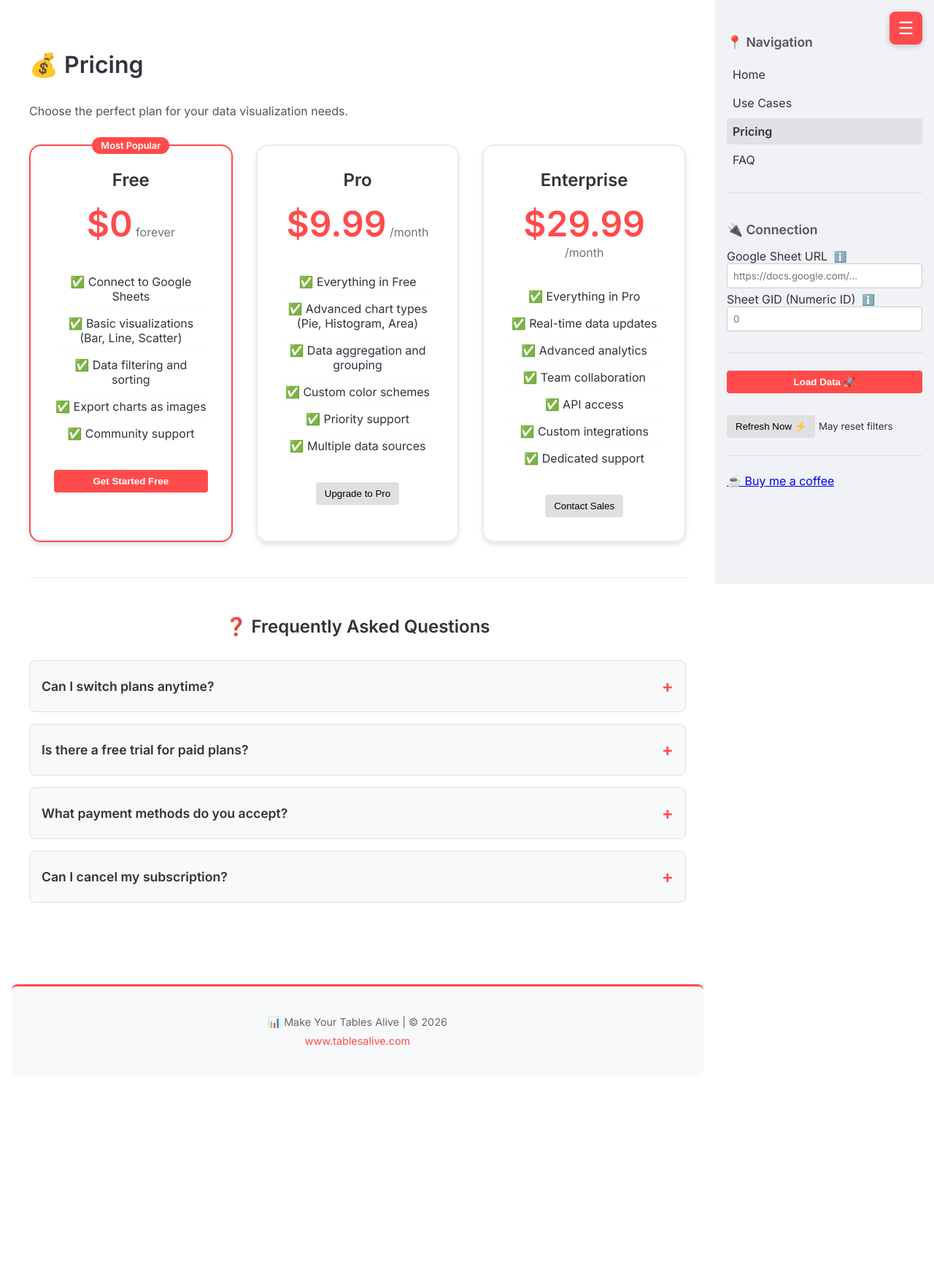
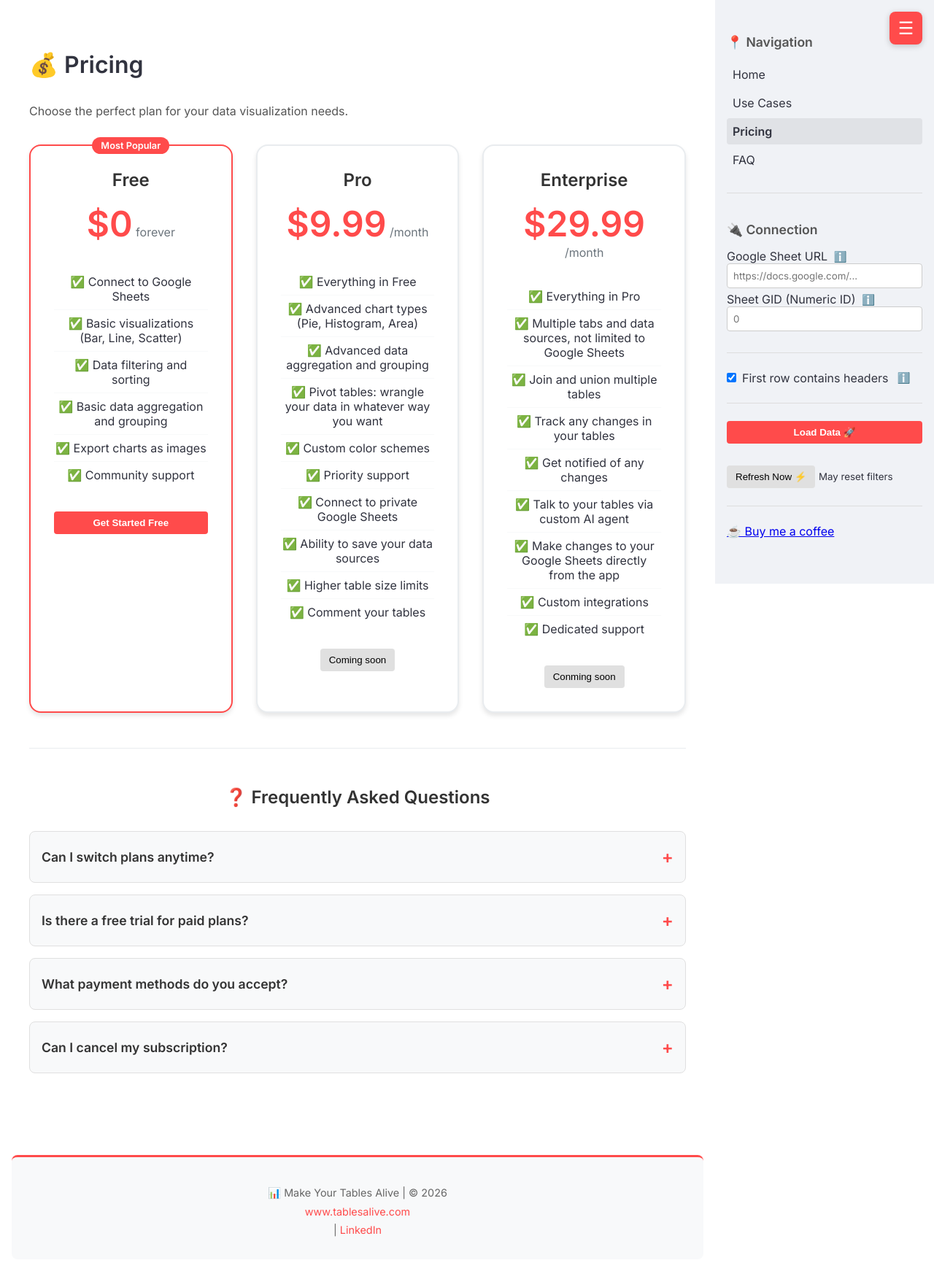
Before and after one commit to a-kravets/tables-alive, a FastAPI app: page /pricing in a window 1280 px wide. Shown: the whole page at 73% size. Before the commit the page ends 1433 px from the top, so only its background shows below. Run offline with FastAPI, Linux system fonts and the light colour scheme; some libraries are stand-ins or nearby versions.

Commit message:
updating frontend

```diff
--- a/frontend/static/css/style.css
+++ b/frontend/static/css/style.css
@@ -587,6 +587,7 @@ th {
     display: grid;
     grid-template-columns: repeat(3, 1fr);
     gap: 0.75rem;
+    grid-auto-flow: row;
 }
 
 .control-row {
--- a/frontend/static/js/main.js
+++ b/frontend/static/js/main.js
@@ -46,6 +46,7 @@ document.addEventListener("DOMContentLoaded", () => {
     // DOM Elements
     const inputUrl = document.getElementById("sheet_url");
     const inputGid = document.getElementById("gid_input");
+    const checkboxHeaders = document.getElementById("has_headers");
     const btnRefresh = document.getElementById("refresh-btn");
     const divInitial = document.getElementById("initial-state");
     const divLoading = document.getElementById("loading-state");
@@ -152,6 +153,45 @@ document.addEventListener("DOMContentLoaded", () => {
     let columnOrder = [];
     let dataTypesConfig = {}; // { columnName: { type: 'string'|'number'|'date', numberFormat: 'int'|'float', decimals: 2 } }
 
+    // URL Parsing Functions
+    function extractGidFromUrl(url) {
+        if (!url) return null;
+
+        try {
+            // Check for gid in query parameters first
+            const urlObj = new URL(url);
+            const gidParam = urlObj.searchParams.get('gid');
+            if (gidParam) return gidParam;
+
+            // Check for gid in hash fragment
+            if (urlObj.hash && urlObj.hash.includes('gid=')) {
+                const hashParams = new URLSearchParams(urlObj.hash.substring(1));
+                return hashParams.get('gid');
+            }
+
+            // Check for gid in the URL string directly (fallback for various formats)
+            const gidMatch = url.match(/[?&]gid=([^&#]+)/);
+            if (gidMatch) return gidMatch[1];
+
+            return null;
+        } catch (e) {
+            // Fallback: try regex on the raw URL string
+            const gidMatch = url.match(/[?&]gid=([^&#]+)/);
+            if (gidMatch) return gidMatch[1];
+
+            console.warn('Error parsing URL:', e);
+            return null;
+        }
+    }
+
+    function updateGidFromUrl() {
+        const url = inputUrl.value;
+        const extractedGid = extractGidFromUrl(url);
+        if (extractedGid && (!inputGid.value || inputGid.value !== extractedGid)) {
+            inputGid.value = extractedGid;
+        }
+    }
+
     // State Persistence Functions
     function saveDataToolsState() {
         sessionStorage.setItem('renameMap', JSON.stringify(renameMap));
@@ -160,6 +200,7 @@ document.addEventListener("DOMContentLoaded", () => {
         sessionStorage.setItem('tableGroupConfig', JSON.stringify(tableGroupConfig));
         sessionStorage.setItem('columnOrder', JSON.stringify(columnOrder));
         sessionStorage.setItem('dataTypesConfig', JSON.stringify(dataTypesConfig));
+        sessionStorage.setItem('hasHeaders', checkboxHeaders.checked);
     }
 
     function restoreDataToolsState() {
@@ -170,6 +211,7 @@ document.addEventListener("DOMContentLoaded", () => {
             const savedTableGroupConfig = sessionStorage.getItem('tableGroupConfig');
             const savedColumnOrder = sessionStorage.getItem('columnOrder');
             const savedDataTypesConfig = sessionStorage.getItem('dataTypesConfig');
+            const savedHasHeaders = sessionStorage.getItem('hasHeaders');
 
             if (savedRenameMap) renameMap = JSON.parse(savedRenameMap);
             if (savedFilters) activeFilters = JSON.parse(savedFilters);
@@ -180,6 +222,7 @@ document.addEventListener("DOMContentLoaded", () => {
             }
             if (savedColumnOrder) columnOrder = JSON.parse(savedColumnOrder);
             if (savedDataTypesConfig) dataTypesConfig = JSON.parse(savedDataTypesConfig);
+            if (savedHasHeaders !== null) checkboxHeaders.checked = savedHasHeaders === 'true';
         } catch (e) {
             console.error('Error restoring state:', e);
         }
@@ -209,6 +252,11 @@ document.addEventListener("DOMContentLoaded", () => {
         if (inputUrl) inputUrl.value = targetUrl;
         if (inputGid) inputGid.value = targetGid || "";
 
+        // Auto-extract GID from URL if not already set
+        if (inputUrl && inputUrl.value && (!inputGid || !inputGid.value)) {
+            updateGidFromUrl();
+        }
+
         if (!urlParams.has("sheet_url")) {
             const newUrl = new URL(window.location);
             newUrl.searchParams.set("sheet_url", targetUrl);
@@ -227,6 +275,15 @@ document.addEventListener("DOMContentLoaded", () => {
     }
     if (btnLoadData) {
         btnLoadData.addEventListener("click", triggerFetch);
+    }
+
+    // Auto-extract GID from URL when URL changes
+    if (inputUrl) {
+        inputUrl.addEventListener("input", updateGidFromUrl);
+        inputUrl.addEventListener("paste", () => {
+            // Delay to allow paste to complete
+            setTimeout(updateGidFromUrl, 10);
+        });
     }
 
     // Enter key support
@@ -333,17 +390,94 @@ document.addEventListener("DOMContentLoaded", () => {
             alert("Please enter a Google Sheet URL");
             return;
         }
+
+        // Auto-extract GID from URL before fetching
+        updateGidFromUrl();
+
+        // Debug logging
+        console.log("Loading new data from URL:", inputUrl.value, "GID:", inputGid.value);
+
         sessionStorage.setItem("sheet_url", inputUrl.value);
         if (inputGid.value) sessionStorage.setItem("gid", inputGid.value);
         else sessionStorage.removeItem("gid");
 
-        const newUrl = new URL(window.location);
-        newUrl.searchParams.set("sheet_url", inputUrl.value);
-        if (inputGid.value) newUrl.searchParams.set("gid", inputGid.value);
-        else newUrl.searchParams.delete("gid");
-        window.history.pushState({}, "", newUrl);
+        const urlObj = new URL(window.location);
+        urlObj.searchParams.set("sheet_url", inputUrl.value);
+        if (inputGid.value) urlObj.searchParams.set("gid", inputGid.value);
+        else urlObj.searchParams.delete("gid");
+        window.history.pushState({}, "", urlObj);
 
+        // Clear old data and state when loading new data
+        clearOldDataState();
         fetchData();
+    }
+
+    function clearOldDataState() {
+        // Clear processed data
+        rawData = [];
+        currentData = [];
+        vizData = [];
+        tableData = [];
+
+        // Clear data tools state
+        renameMap = {};
+        activeFilters = [];
+        groupConfig = { enabled: false, col: '', metrics: [], func: 'sum', period: '' };
+        tableGroupConfig = { enabled: false, cols: [], metrics: [], func: 'sum', period: '' };
+        columnOrder = [];
+        dataTypesConfig = {};
+
+        // Clear visualization state
+        sessionStorage.removeItem('chart_type');
+        sessionStorage.removeItem('x_axis');
+        sessionStorage.removeItem('y_axis');
+        sessionStorage.removeItem('color_axis');
+        sessionStorage.removeItem('x_min');
+        sessionStorage.removeItem('x_max');
+        sessionStorage.removeItem('y_min');
+        sessionStorage.removeItem('y_max');
+
+        // Clear session storage for data tools
+        sessionStorage.removeItem('renameMap');
+        sessionStorage.removeItem('activeFilters');
+        sessionStorage.removeItem('groupConfig');
+        sessionStorage.removeItem('tableGroupConfig');
+        sessionStorage.removeItem('columnOrder');
+        sessionStorage.removeItem('dataTypesConfig');
+        // Don't clear hasHeaders as it should persist for the new sheet
+    }
+
+    function clearDashboardContent() {
+        // Clear chart - use Plotly.purge if available to properly clear
+        if (divChart) {
+            try {
+                Plotly.purge(divChart);
+            } catch (e) {
+                // Fallback to clearing innerHTML
+                divChart.innerHTML = "";
+            }
+        }
+
+        // Clear table
+        if (divTable) divTable.innerHTML = "";
+
+        // Clear metrics
+        if (divMetrics) divMetrics.innerHTML = "";
+
+        // Clear data-dependent selects (but keep chart type which has static options)
+        const dataSelects = [selX, selY, selColor, selMetric];
+        dataSelects.forEach(sel => {
+            if (sel) {
+                sel.innerHTML = "";
+                sel.value = "";
+            }
+        });
+
+        // Clear range inputs
+        if (inputXMin) inputXMin.value = "";
+        if (inputXMax) inputXMax.value = "";
+        if (inputYMin) inputYMin.value = "";
+        if (inputYMax) inputYMax.value = "";
     }
 
     // Viz Event Listeners
@@ -371,13 +505,19 @@ document.addEventListener("DOMContentLoaded", () => {
         divLoading.style.display = "block";
         divDashboard.style.display = "none";
 
+        // Clear existing dashboard content to prevent old data from showing
+        clearDashboardContent();
+
         try {
-            const resp = await fetch("/api/proxy/data", {
+            // Add timestamp to prevent caching
+            const cacheBust = Date.now();
+            const resp = await fetch(`/api/proxy/data?t=${cacheBust}`, {
                 method: "POST",
                 headers: { "Content-Type": "application/json" },
                 body: JSON.stringify({
                     sheet_url: inputUrl.value,
-                    gid: inputGid.value
+                    gid: inputGid.value,
+                    has_headers: checkboxHeaders.checked
                 })
             });
 
@@ -387,12 +527,35 @@ document.addEventListener("DOMContentLoaded", () => {
             }
 
             rawData = await resp.json();
+            console.log("Received raw data:", rawData.length, "rows");
 
             if (rawData.length === 0) {
                 alert("No data found.");
                 divLoading.style.display = "none";
                 divInitial.style.display = "block";
                 return;
+            }
+
+            // If no headers, use first row values as column names
+            if (!checkboxHeaders.checked && rawData.length > 0) {
+                const firstRow = rawData[0];
+                const columnKeys = Object.keys(firstRow);
+                const columnMapping = {};
+
+                columnKeys.forEach((key, index) => {
+                    // Use the actual value from the first row as the column name
+                    const columnName = String(firstRow[key] || `Column ${index + 1}`);
+                    columnMapping[key] = columnName;
+                });
+
+                // Rename all rows (including the first row) with the new column names
+                rawData = rawData.map(row => {
+                    const newRow = {};
+                    Object.keys(row).forEach(oldKey => {
+                        newRow[columnMapping[oldKey]] = row[oldKey];
+                    });
+                    return newRow;
+                });
             }
 
             // Restore saved state
--- a/frontend/templates/base.html
+++ b/frontend/templates/base.html
@@ -52,6 +52,15 @@
 
                 <hr>
 
+                <!-- Header Checkbox -->
+                <label for="has_headers" style="display: flex; align-items: center; gap: 8px; font-weight: normal;">
+                    <input type="checkbox" id="has_headers" checked style="margin: 0;">
+                    <span>First row contains headers</span>
+                    <span class="info-icon" title="Uncheck if your data starts with values, not column names">ℹ️</span>
+                </label>
+
+                <hr>
+
                 <button id="load-data-btn" class="btn-primary" style="margin-bottom: 10px;">Load Data 🚀</button>
                 <br><br>
                 <button id="refresh-btn" class="btn-secondary">Refresh Now ⚡</button>
@@ -70,7 +79,7 @@
 
             <footer class="footer">
                 <p>📊 Make Your Tables Alive | © 2026</p>
-                <p><a href="https://www.tablesalive.com/" target="_blank">www.tablesalive.com</a></p>
+                <p><a href="https://www.tablesalive.com/">www.tablesalive.com</a></p> | <a href="https://www.linkedin.com/in/andriykravets/" target="_blank">LinkedIn</a>
             </footer>
         </main>
     </div>
--- a/frontend/templates/faq.html
+++ b/frontend/templates/faq.html
@@ -47,14 +47,12 @@
         <h2>Support</h2>
         <details>
             <summary>How can I suggest a feature?</summary>
-            <p>We love feedback! Please reach out to us via the contact methods on our website or open an issue on our
-                public repository if available.</p>
+            <p>We love feedback! Please reach out to me via <a href="https://www.linkedin.com/in/andriykravets/" target="_blank">LinkedIn</a>.</p>
         </details>
         <details>
             <summary>I found a bug, what should I do?</summary>
             <p>Please verify that your Google Sheet is public and the URL/GID are correct. If the issue persists,
-                contact
-                support with details about the error message.</p>
+                contact me via <a href="https://www.linkedin.com/in/andriykravets/" target="_blank">LinkedIn</a> with details about the error message.</p>
         </details>
     </div>
 </div>
--- a/frontend/templates/index.html
+++ b/frontend/templates/index.html
@@ -3,6 +3,9 @@
 {% block content %}
 <div class="content-header" style="margin-bottom: 1rem;">
     <h1 style="margin-bottom: 0.5rem;">📈 Make Your Tables Alive</h1>
+    <p style="font-size: 1.2rem; color: #666; margin: 0.5rem 0 0 0; font-weight: 400;">
+        Transform static spreadsheets into interactive dashboards, charts, and insights in seconds. No coding required!
+    </p>
 </div>
 
 <div id="initial-state">
--- a/frontend/templates/pricing.html
+++ b/frontend/templates/pricing.html
@@ -19,6 +19,7 @@
                     <li>✅ Connect to Google Sheets</li>
                     <li>✅ Basic visualizations (Bar, Line, Scatter)</li>
                     <li>✅ Data filtering and sorting</li>
+                    <li>✅ Basic data aggregation and grouping</li>
                     <li>✅ Export charts as images</li>
                     <li>✅ Community support</li>
                 </ul>
@@ -40,14 +41,18 @@
                 <ul>
                     <li>✅ Everything in Free</li>
                     <li>✅ Advanced chart types (Pie, Histogram, Area)</li>
-                    <li>✅ Data aggregation and grouping</li>
+                    <li>✅ Advanced data aggregation and grouping</li>
+                    <li>✅ Pivot tables: wrangle your data in whatever way you want</li>
                     <li>✅ Custom color schemes</li>
                     <li>✅ Priority support</li>
-                    <li>✅ Multiple data sources</li>
+                    <li>✅ Connect to private Google Sheets</li>
+                    <li>✅ Ability to save your data sources</li>
+                    <li>✅ Higher table size limits</li>
+                    <li>✅ Comment your tables</li>
                 </ul>
             </div>
             <div class="pricing-button">
-                <button class="btn-secondary">Upgrade to Pro</button>
+                <button class="btn-secondary">Coming soon</button>
             </div>
         </div>
 
@@ -62,16 +67,18 @@
             <div class="pricing-features">
                 <ul>
                     <li>✅ Everything in Pro</li>
-                    <li>✅ Real-time data updates</li>
-                    <li>✅ Advanced analytics</li>
-                    <li>✅ Team collaboration</li>
-                    <li>✅ API access</li>
+                    <li>✅ Multiple tabs and data sources, not limited to Google Sheets</li>
+                    <li>✅ Join and union multiple tables</li>
+                    <li>✅ Track any changes in your tables</li>
+                    <li>✅ Get notified of any changes</li>
+                    <li>✅ Talk to your tables via custom AI agent</li>
+                    <li>✅ Make changes to your Google Sheets directly from the app</li>
                     <li>✅ Custom integrations</li>
                     <li>✅ Dedicated support</li>
                 </ul>
             </div>
             <div class="pricing-button">
-                <button class="btn-secondary">Contact Sales</button>
+                <button class="btn-secondary">Conming soon</button>
             </div>
         </div>
     </div>
@@ -80,11 +87,11 @@
         <h2>❓ Frequently Asked Questions</h2>
         <details>
             <summary>Can I switch plans anytime?</summary>
-            <p>Yes! You can upgrade or downgrade your plan at any time. Changes take effect immediately.</p>
+            <p>Yes! You can upgrade or downgrade your plan at any time. Changes take effect from the start of your next billing month in case of downgrading or immediately in other cases.</p>
         </details>
         <details>
             <summary>Is there a free trial for paid plans?</summary>
-            <p>We offer a 14-day free trial for Pro and Enterprise plans. No credit card required to start.</p>
+            <p>No, but you can try them for one month and decide which one suits your needs best.</p>
         </details>
         <details>
             <summary>What payment methods do you accept?</summary>
```
Also changed, not shown: backend/main.py (+37 -12 lines), frontend/templates/usecases.html (+16 -0 lines).
